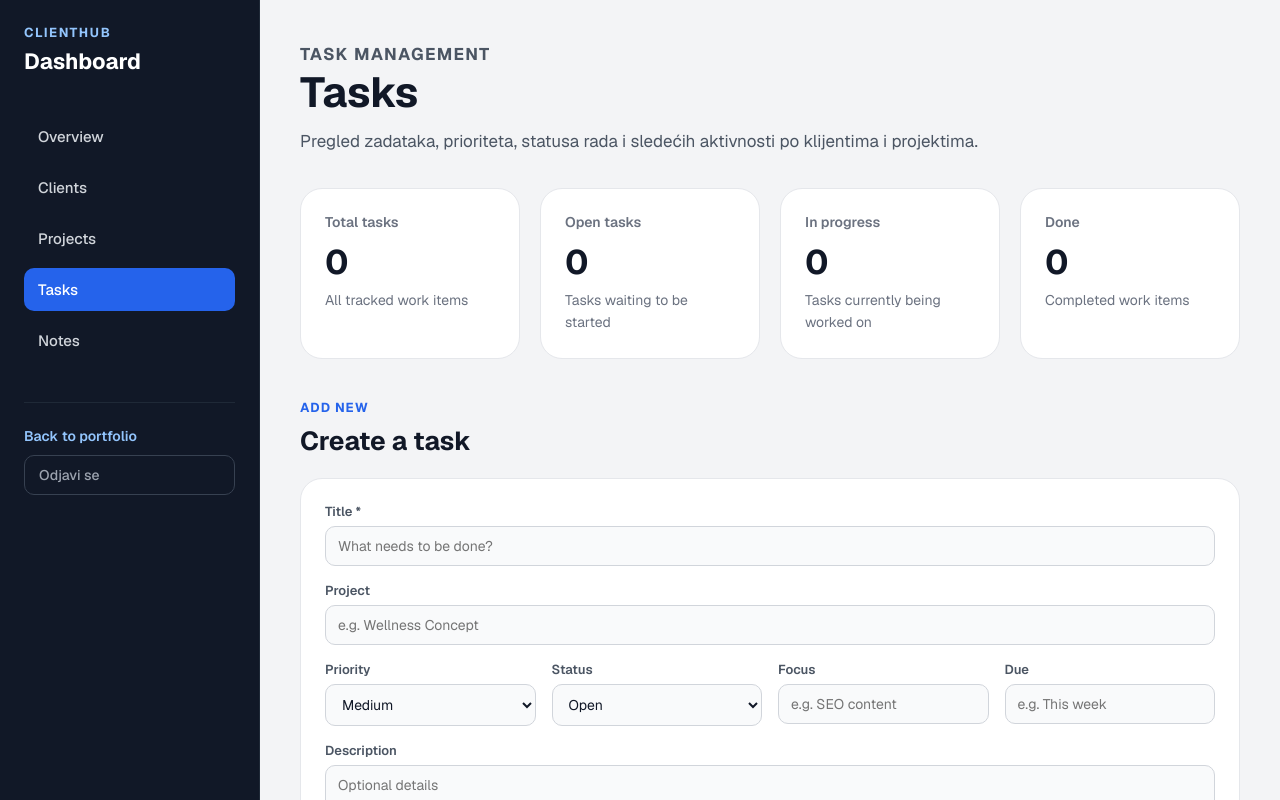
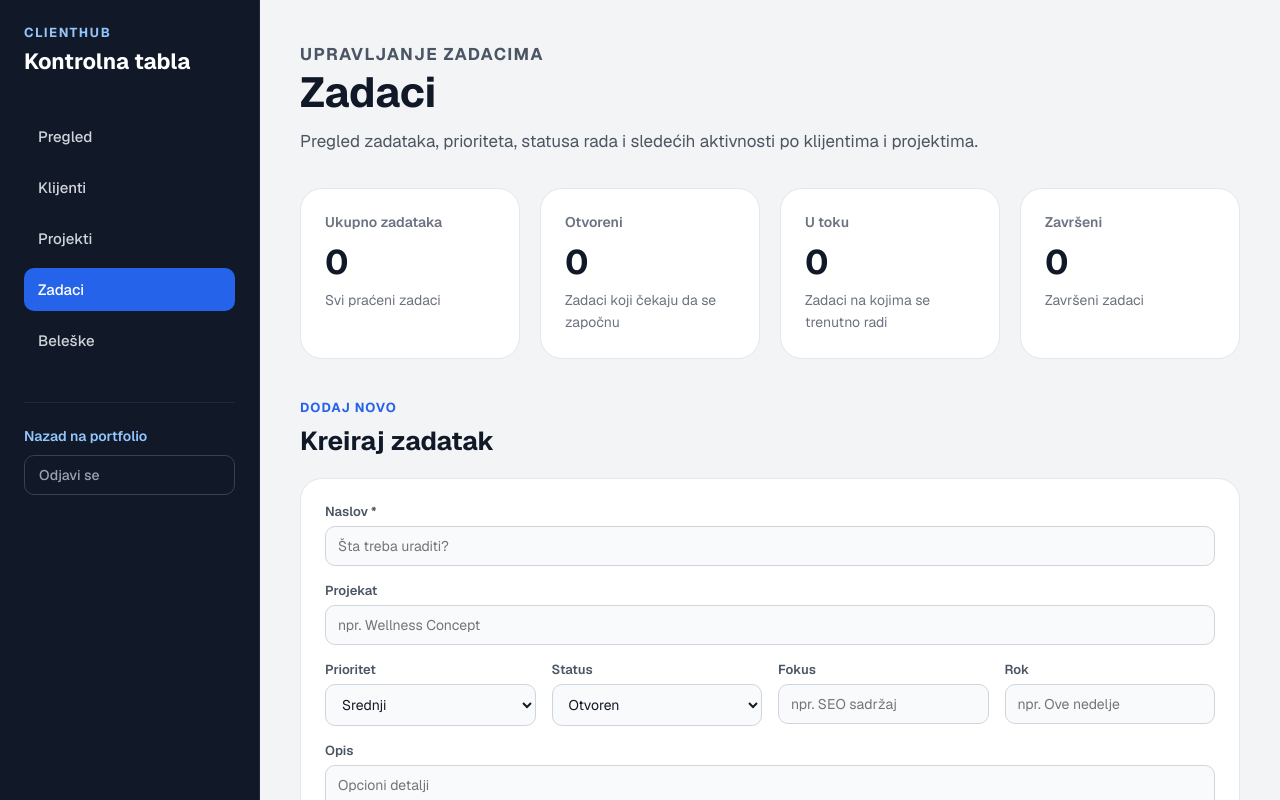
Before and after one commit to Cumbaric/djordje-clienthub, a Next.js app: page /dashboard/tasks in a window 1280 px wide. Shown: the top 800 px of the page. Built offline with nearby package versions, Linux system fonts and the light colour scheme; no server answers; the database is empty.

Commit message:
i18n(dashboard): translate dashboard UI and login to Serbian

```diff
--- a/src/app/dashboard/tasks/TaskControls.js
+++ b/src/app/dashboard/tasks/TaskControls.js
@@ -2,7 +2,12 @@
 
 import { updateTaskStatus, deleteTask } from "./actions";
 
-const STATUSES = ["Open", "In progress", "Done", "Backlog"];
+const STATUSES = [
+  { value: "Open", label: "Otvoren" },
+  { value: "In progress", label: "U toku" },
+  { value: "Done", label: "Završen" },
+  { value: "Backlog", label: "Za kasnije" },
+];
 
 export default function TaskControls({ task }) {
   return (
@@ -19,8 +24,8 @@ export default function TaskControls({ task }) {
             className="dashboard-select"
           >
             {STATUSES.map((s) => (
-              <option key={s} value={s}>
-                {s}
+              <option key={s.value} value={s.value}>
+                {s.label}
               </option>
             ))}
           </select>
@@ -31,7 +36,7 @@ export default function TaskControls({ task }) {
       <form action={deleteTask} className="dashboard-inline-form">
         <input type="hidden" name="id" value={task.id} />
         <button type="submit" className="dashboard-delete-btn">
-          Delete
+          Obriši
         </button>
       </form>
     </div>
--- a/src/app/dashboard/tasks/page.js
+++ b/src/app/dashboard/tasks/page.js
@@ -2,6 +2,7 @@ import { db } from "@/db";
 import { tasks as tasksTable } from "@/db/schema";
 import { createTask } from "./actions";
 import TaskControls from "./TaskControls";
+import { statusLabel, priorityLabel } from "@/lib/dashboardLabels";
 import "@/styles/dashboard-forms.css";
 
 export const dynamic = "force-dynamic";
@@ -21,32 +22,32 @@ export default async function TasksPage() {
 
   const taskStats = [
     {
-      label: "Total tasks",
+      label: "Ukupno zadataka",
       value: totalTasks,
-      description: "All tracked work items",
+      description: "Svi praćeni zadaci",
     },
     {
-      label: "Open tasks",
+      label: "Otvoreni",
       value: openTasks,
-      description: "Tasks waiting to be started",
+      description: "Zadaci koji čekaju da se započnu",
     },
     {
-      label: "In progress",
+      label: "U toku",
       value: inProgressTasks,
-      description: "Tasks currently being worked on",
+      description: "Zadaci na kojima se trenutno radi",
     },
     {
-      label: "Done",
+      label: "Završeni",
       value: doneTasks,
-      description: "Completed work items",
+      description: "Završeni zadaci",
     },
   ];
 
   return (
     <section className="dashboard-page">
       <div className="dashboard-header">
-        <p className="dashboard-label">Task management</p>
-        <h1>Tasks</h1>
+        <p className="dashboard-label">Upravljanje zadacima</p>
+        <h1>Zadaci</h1>
         <p>
           Pregled zadataka, prioriteta, statusa rada i sledećih aktivnosti po
           klijentima i projektima.
@@ -66,59 +67,59 @@ export default async function TasksPage() {
       <div className="dashboard-section">
         <div className="dashboard-section-header">
           <div>
-            <p className="dashboard-label">Add new</p>
-            <h2>Create a task</h2>
+            <p className="dashboard-label">Dodaj novo</p>
+            <h2>Kreiraj zadatak</h2>
           </div>
         </div>
 
         <form action={createTask} className="dashboard-form">
           <div className="dashboard-form-row">
             <label className="dashboard-field dashboard-field-wide">
-              <span>Title *</span>
-              <input name="title" type="text" required placeholder="What needs to be done?" />
+              <span>Naslov *</span>
+              <input name="title" type="text" required placeholder="Šta treba uraditi?" />
             </label>
             <label className="dashboard-field">
-              <span>Project</span>
-              <input name="project" type="text" placeholder="e.g. Wellness Concept" />
+              <span>Projekat</span>
+              <input name="project" type="text" placeholder="npr. Wellness Concept" />
             </label>
           </div>
 
           <div className="dashboard-form-row">
             <label className="dashboard-field">
-              <span>Priority</span>
+              <span>Prioritet</span>
               <select name="priority" defaultValue="Medium">
-                <option>High</option>
-                <option>Medium</option>
-                <option>Low</option>
+                <option value="High">Visok</option>
+                <option value="Medium">Srednji</option>
+                <option value="Low">Nizak</option>
               </select>
             </label>
             <label className="dashboard-field">
               <span>Status</span>
               <select name="status" defaultValue="Open">
-                <option>Open</option>
-                <option>In progress</option>
-                <option>Done</option>
-                <option>Backlog</option>
+                <option value="Open">Otvoren</option>
+                <option value="In progress">U toku</option>
+                <option value="Done">Završen</option>
+                <option value="Backlog">Za kasnije</option>
               </select>
             </label>
             <label className="dashboard-field">
-              <span>Focus</span>
-              <input name="focus" type="text" placeholder="e.g. SEO content" />
+              <span>Fokus</span>
+              <input name="focus" type="text" placeholder="npr. SEO sadržaj" />
             </label>
             <label className="dashboard-field">
-              <span>Due</span>
-              <input name="due" type="text" placeholder="e.g. This week" />
+              <span>Rok</span>
+              <input name="due" type="text" placeholder="npr. Ove nedelje" />
             </label>
           </div>
 
           <label className="dashboard-field dashboard-field-wide">
-            <span>Description</span>
-            <textarea name="description" rows={2} placeholder="Optional details" />
+            <span>Opis</span>
+            <textarea name="description" rows={2} placeholder="Opcioni detalji" />
           </label>
 
           <div className="dashboard-form-actions">
             <button type="submit" className="dashboard-primary-btn">
-              Add task
+              Dodaj zadatak
             </button>
           </div>
         </form>
@@ -127,8 +128,8 @@ export default async function TasksPage() {
       <div className="dashboard-section">
         <div className="dashboard-section-header">
           <div>
-            <p className="dashboard-label">Overview</p>
-            <h2>Task list</h2>
+            <p className="dashboard-label">Pregled</p>
+            <h2>Lista zadataka</h2>
           </div>
         </div>
 
@@ -137,7 +138,7 @@ export default async function TasksPage() {
             <article className="dashboard-task-card" key={task.id}>
               <div className="dashboard-task-main">
                 <div>
-                  <p className="dashboard-label">Task</p>
+                  <p className="dashboard-label">Zadatak</p>
                   <h3>{task.title}</h3>
                   <p>{task.description}</p>
                 </div>
@@ -147,15 +148,15 @@ export default async function TasksPage() {
                     .toLowerCase()
                     .replaceAll(" ", "-")}`}
                 >
-                  {task.status}
+                  {statusLabel(task.status)}
                 </span>
               </div>
 
               <div className="dashboard-task-meta">
-                <span>Project: {task.project}</span>
-                <span>Priority: {task.priority}</span>
-                <span>Focus: {task.focus}</span>
-                <span>Due: {task.due}</span>
+                <span>Projekat: {task.project}</span>
+                <span>Prioritet: {priorityLabel(task.priority)}</span>
+                <span>Fokus: {task.focus}</span>
+                <span>Rok: {task.due}</span>
               </div>
 
               <TaskControls task={task} />
--- a/src/app/login/page.js
+++ b/src/app/login/page.js
@@ -53,7 +53,7 @@ export default function LoginPage() {
             <span className={styles.appBadgeDot} />
             Djordje ClientHub
           </span>
-          <h1 className={styles.loginTitle}>Private Dashboard Access</h1>
+          <h1 className={styles.loginTitle}>Pristup kontrolnoj tabli</h1>
           <p className={styles.loginSubtitle}>
             Ovo je privatni deo aplikacije. Pristup imaju samo ovlašćeni korisnici.
           </p>
@@ -118,7 +118,7 @@ export default function LoginPage() {
             ← Nazad na portfolio
           </Link>
           <p className={styles.demoNote}>
-            Temporary local access for development phase.
+            Pristup je dozvoljen samo ovlašćenim korisnicima.
           </p>
         </div>
 
--- a/src/components/DashboardSidebar.js
+++ b/src/components/DashboardSidebar.js
@@ -6,11 +6,11 @@ import { useState } from "react";
 import styles from "./DashboardSidebar.module.css";
 
 const navItems = [
-  { label: "Overview", href: "/dashboard" },
-  { label: "Clients", href: "/dashboard/clients" },
-  { label: "Projects", href: "/dashboard/projects" },
-  { label: "Tasks", href: "/dashboard/tasks" },
-  { label: "Notes", href: "/dashboard/notes" },
+  { label: "Pregled", href: "/dashboard" },
+  { label: "Klijenti", href: "/dashboard/clients" },
+  { label: "Projekti", href: "/dashboard/projects" },
+  { label: "Zadaci", href: "/dashboard/tasks" },
+  { label: "Beleške", href: "/dashboard/notes" },
 ];
 
 export default function DashboardSidebar() {
@@ -51,14 +51,14 @@ export default function DashboardSidebar() {
       <div className={styles.sidebarTop}>
         <div className={styles.brand}>
           <span className={styles.brandLabel}>ClientHub</span>
-          <strong>Dashboard</strong>
+          <strong>Kontrolna tabla</strong>
         </div>
 
         <button
           type="button"
           className={styles.menuButton}
           onClick={() => setIsMenuOpen((current) => !current)}
-          aria-label={isMenuOpen ? "Close dashboard menu" : "Open dashboard menu"}
+          aria-label={isMenuOpen ? "Zatvori meni" : "Otvori meni"}
           aria-expanded={isMenuOpen}
         >
           <span></span>
@@ -94,7 +94,7 @@ export default function DashboardSidebar() {
 
         <div className={styles.sidebarFooter}>
           <Link href="/" onClick={closeMenu}>
-            Back to portfolio
+            Nazad na portfolio
           </Link>
 
           <button
--- /dev/null
+++ b/src/lib/dashboardLabels.js
@@ -0,0 +1,29 @@
+// Serbian display labels for status/priority values.
+// The stored values stay in English (used for filtering + CSS classes);
+// only the visible text is translated.
+
+const STATUS_LABELS = {
+  Active: "Aktivan",
+  Maintenance: "Održavanje",
+  Paused: "Pauziran",
+  Planning: "Planiranje",
+  Open: "Otvoren",
+  "In progress": "U toku",
+  Done: "Završen",
+  Backlog: "Za kasnije",
+  Completed: "Završen",
+};
+
+const PRIORITY_LABELS = {
+  High: "Visok",
+  Medium: "Srednji",
+  Low: "Nizak",
+};
+
+export function statusLabel(value) {
+  return STATUS_LABELS[value] ?? value;
+}
+
+export function priorityLabel(value) {
+  return PRIORITY_LABELS[value] ?? value;
+}
```
Also changed, not shown: src/app/dashboard/clients/page.js (+18 -17 lines), src/app/dashboard/notes/page.js (+18 -17 lines), src/app/dashboard/page.js (+27 -26 lines), src/app/dashboard/projects/page.js (+19 -18 lines), src/data/dashboardOverview.js (+8 -8 lines).
